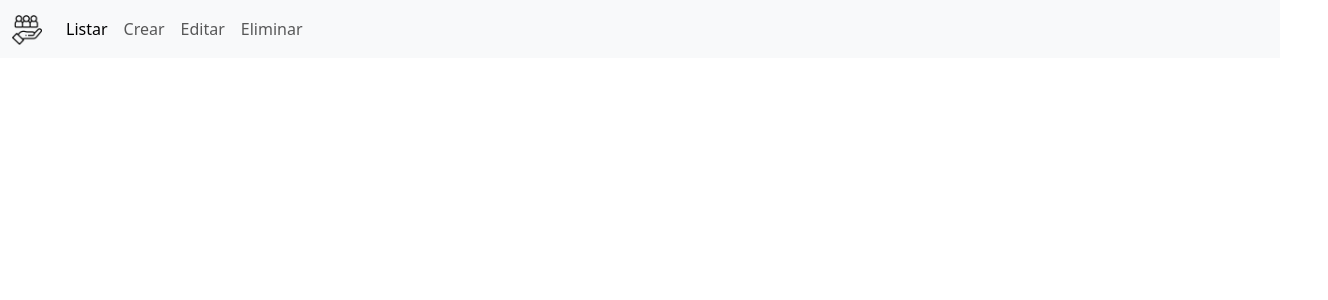
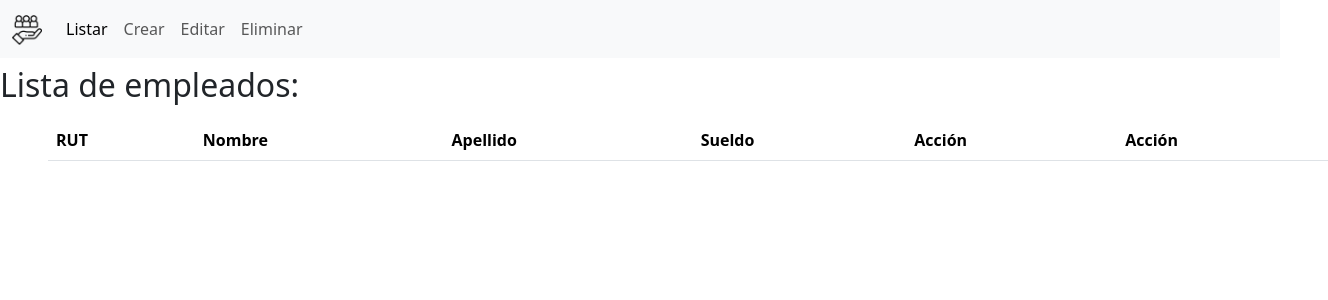
Before and after one commit to AlexanderRamos20/RRHH_CRUD_LOCAL_STORAGE, a React (Vite) app: page / in a window 1280 px wide. Shown: the top 300 px of the page, 1328 px wide, since content can reach past the window. Built offline with nearby package versions, Linux system fonts and the light colour scheme.

Commit message:
implementa crear y listar completo, inicia elminar

```diff
--- a/src/App.jsx
+++ b/src/App.jsx
@@ -3,6 +3,9 @@ import { BrowserRouter as Router, Routes, Route } from 'react-router-dom'
 import Navbar from './components/navbar'
 import Footer from './components/footer'
 import Crear from './pages/paginaCrear'
+import Listar from './pages/paginaListar'
+import Editar from './pages/paginaEditar'
+import Eliminar from './pages/paginaEliminar'
 
 
 function App() {
@@ -10,10 +13,12 @@ function App() {
         <Router>
             <Navbar/>
             <Routes>
-                <Route path="/" element={<listar/>}/>
+                <Route path="/" element={<Listar/>}/>
                 <Route path="/crear" element={<Crear />}/>
-                <Route path="/editar" element={<editar />}/>
-                <Route path="/eliminar" element={<eliminar />}/>
+                <Route path="/editar" element={<Editar />}/>
+                <Route path="/editar/:rut" element={<Editar />}/>
+                <Route path="/eliminar" element={<Eliminar />}/>
+                <Route path="/eliminar/:rut" element={<Eliminar />}/>
             </Routes>
             <Footer/>
         </Router>
--- /dev/null
+++ b/src/components/filaEmpleado.jsx
@@ -0,0 +1,24 @@
+import { Link } from 'react-router-dom';
+
+function FilaEmpleado ({rut, datos}){
+    return(
+        <tr>
+            <td>{rut}</td>
+            <td>{datos.nombre}</td>
+            <td>{datos.apellido}</td>
+            <td>{datos.sueldo}</td>
+            <td>
+                <Link to={`/editar/${rut}`} className="btn btn-warning btn-sm me-2">
+                    Editar
+                </Link>
+            </td>
+            <td>
+                <Link to={`/eliminar/${rut}`} className="btn btn-danger btn-sm">
+                    Eliminar
+                </Link>
+            </td>
+        </tr>
+    );
+}
+
+export default FilaEmpleado
--- a/src/pages/paginaEditar.jsx
+++ b/src/pages/paginaEditar.jsx
@@ -0,0 +1,6 @@
+
+function Editar (){
+
+}
+
+export default Editar
--- a/src/pages/paginaEliminar.jsx
+++ b/src/pages/paginaEliminar.jsx
@@ -0,0 +1,10 @@
+import { useState } from "react";
+import { useNavigate, useParams } from "react-router-dom"
+
+function Eliminar (){
+    const { rut } = useParams();
+    const navigate = useNavigate();
+    const [ rutbuscado, setRutBuscado ] = useState('');
+}
+
+export default Eliminar
--- /dev/null
+++ b/src/pages/paginaListar.jsx
@@ -0,0 +1,48 @@
+import { useEffect, useState } from "react";
+import FilaEmpleado from "../components/filaEmpleado";
+
+function Listar() {
+
+    const [claves, setClaves] = useState([]);
+
+    useEffect(() =>{
+        const keys = Object.keys(localStorage);
+        setClaves(keys);
+        }, []
+    );
+
+    return (
+        <section>
+            <h2 className="mt-2 mb-3">Lista de empleados:</h2>
+
+            <table className="table table-striped ms-5">
+                <thead className="thead-dark">
+                    <tr>
+                    <th scope="col">RUT</th>
+                    <th scope="col">Nombre</th>
+                    <th scope="col">Apellido</th>
+                    <th scope="col">Sueldo</th>
+                    <th scope="col">Acción</th>
+                    <th scope="col">Acción</th>
+                    </tr>
+                </thead>
+                <tbody>
+                    {claves.map(
+                        (clave) => {
+                            const empleado = JSON.parse(localStorage.getItem(clave))
+                            return(
+                                <FilaEmpleado
+                                    key={clave}
+                                    rut={clave}
+                                    datos={empleado}
+                                />
+                            );
+                        })}
+                </tbody>
+                </table>
+        </section>
+    );
+
+}
+
+export default Listar
```
